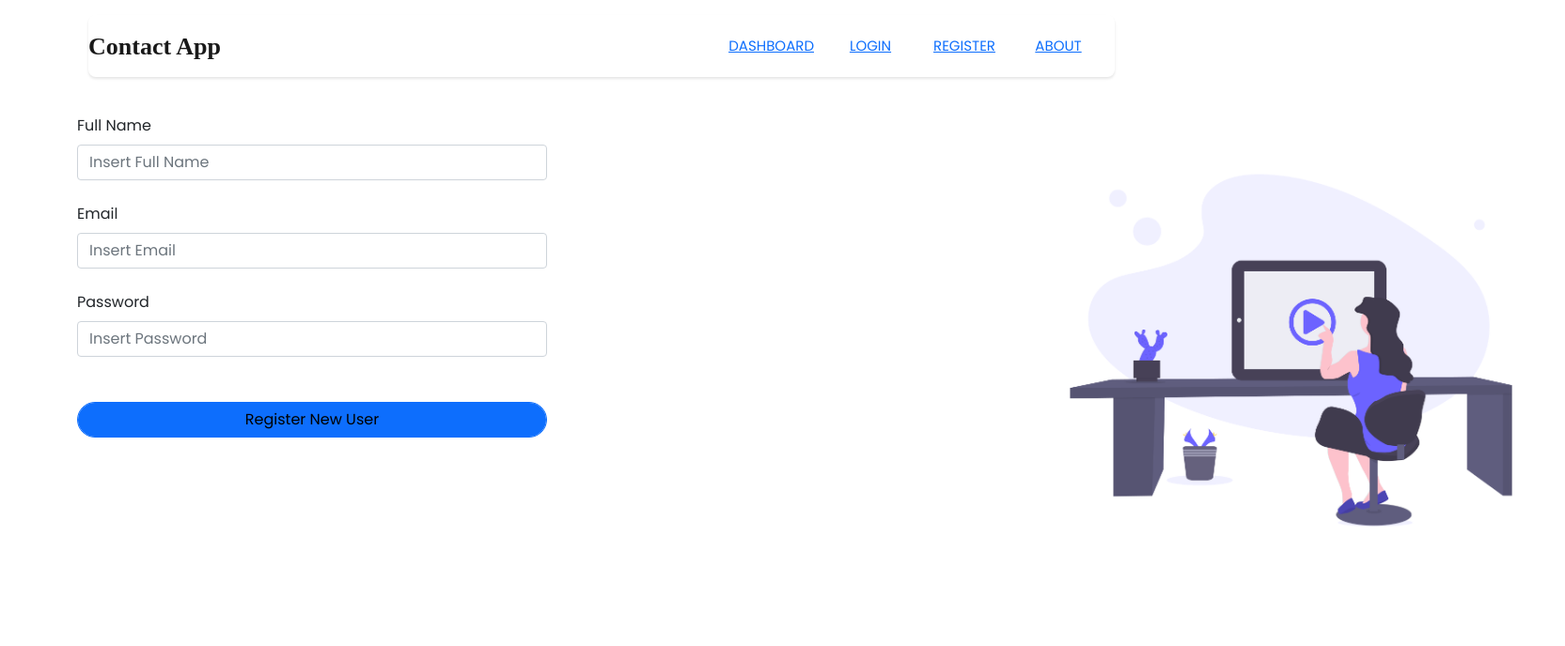
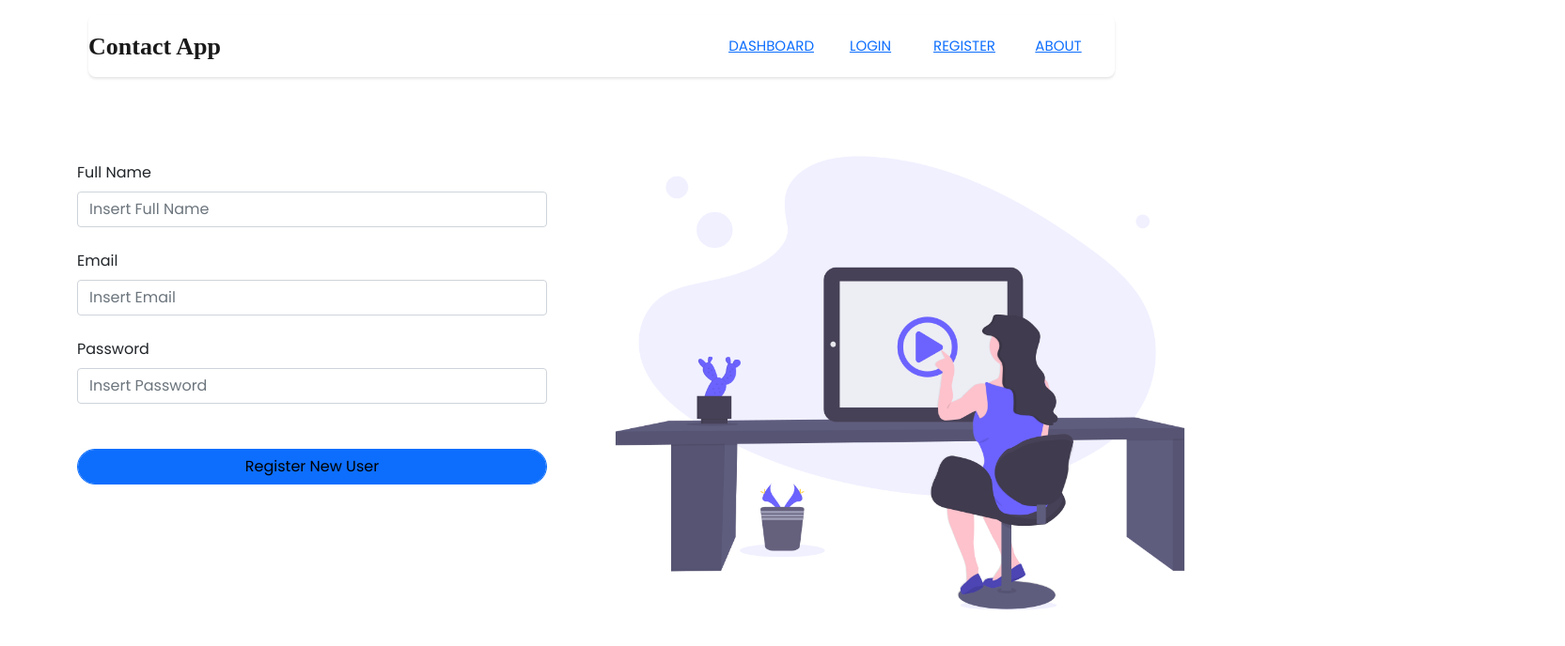
Before and after one commit to fernandovincent/FinalProject-BackendDev, a React (Create React App) app: page /register in a window 1280 px wide. Shown: the top 688 px of the page at 94% size, 1665 px wide, since content can reach past the window. Built offline with nearby package versions, Linux system fonts and the light colour scheme.

Commit message:
commitStylingRegister

```diff
--- a/src/App.css
+++ b/src/App.css
@@ -93,13 +93,12 @@ body {
 .reg {
   float: left;
   width: 500px;
+  margin-top: 50px;
 }
 
 .pic {
-  height: 500px;
-  width: 500px;
+  height: 600px;
+  width: 600px;
   display: flex;
-  padding-left: 500px;
-  margin-top: 10px;
-  padding-top: 50px;
+  padding-top: 20px;
 }
```
